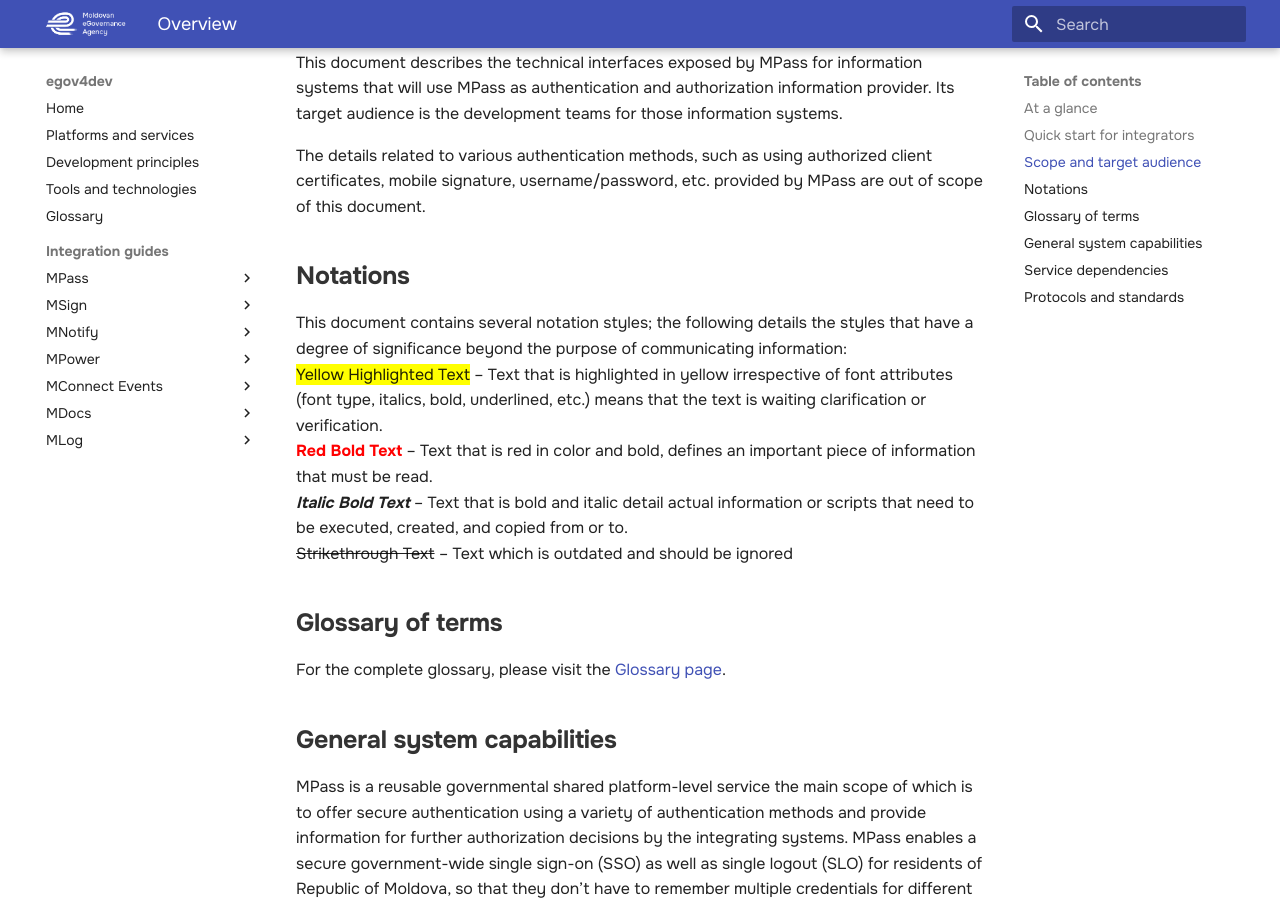
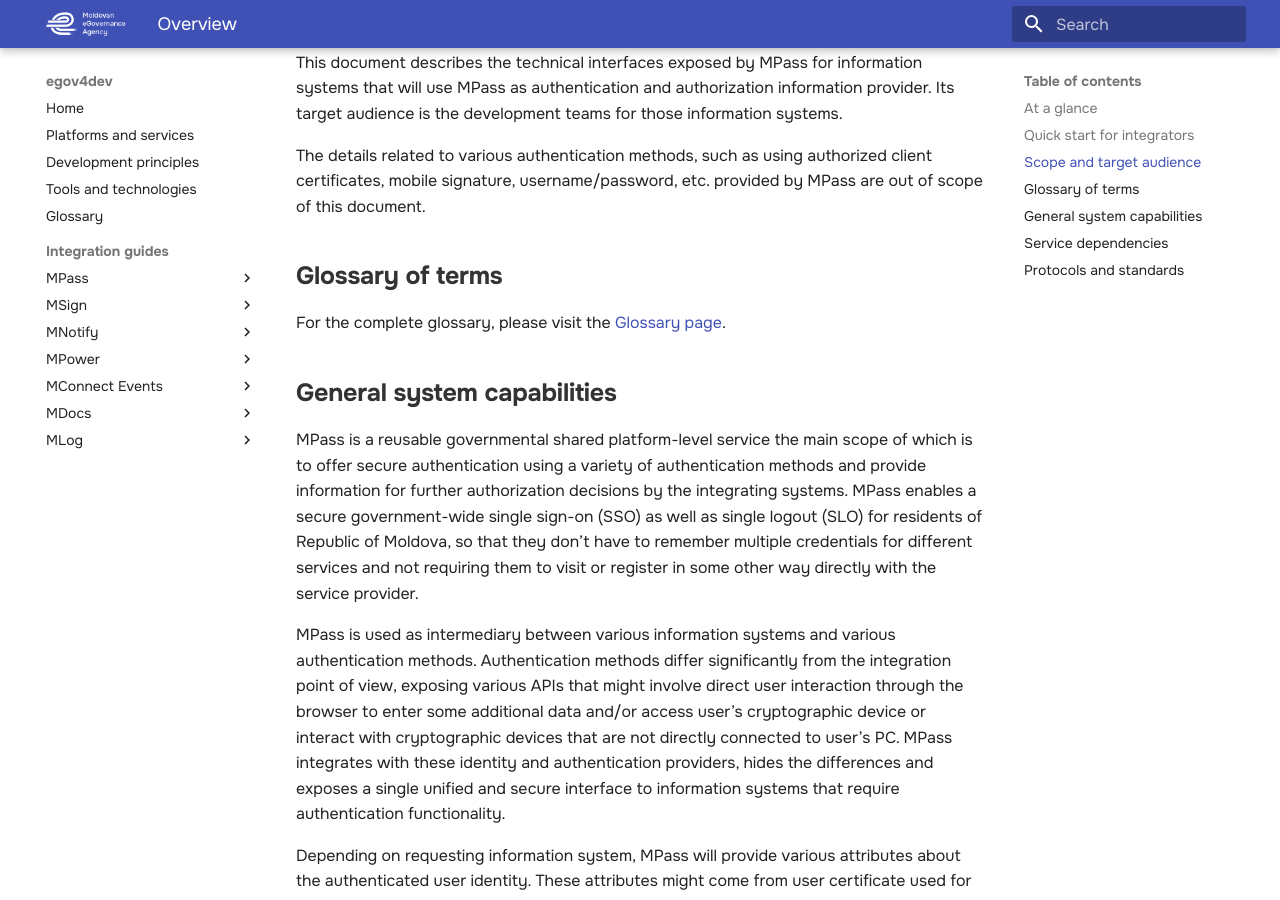
Before and after one commit to egov-moldova/egov4dev, an MkDocs documentation site: the page built from docs/guides/mpass/index.md, in a window 1280 px wide and 900 px high, scrolled down 1257 px. Built offline with MkDocs 1.6.1 and Material for MkDocs 9.7.7, drawn with Linux system fonts in a browser that asks for light colours.

Commit message:
Update index.md

```diff
--- a/docs/guides/mpass/index.md
+++ b/docs/guides/mpass/index.md
@@ -29,13 +29,6 @@
 This document describes the technical interfaces exposed by MPass for information systems that will use MPass as authentication and authorization information provider. Its target audience is the development teams for those information systems.
 
 The details related to various authentication methods, such as using authorized client certificates, mobile signature, username/password, etc. provided by MPass are out of scope of this document.
-
-##**Notations**
-This document contains several notation styles; the following details the styles that have a degree of significance beyond the purpose of communicating information:
-<br><span class="highlight-text-yellow">Yellow Highlighted Text</span> – Text that is highlighted in yellow irrespective of font attributes (font type, italics, bold, underlined, etc.) means that the text is waiting clarification or verification.
-<br><span class="red-bold-text">Red Bold Text</span> – Text that is red in color and bold, defines an important piece of information that must be read.
-<br>***Italic Bold Text*** – Text that is bold and italic detail actual information or scripts that need to be executed, created, and copied from or to.
-<br>~~Strikethrough Text~~ – Text which is outdated and should be ignored
 
 ##**Glossary of terms**
 
```
